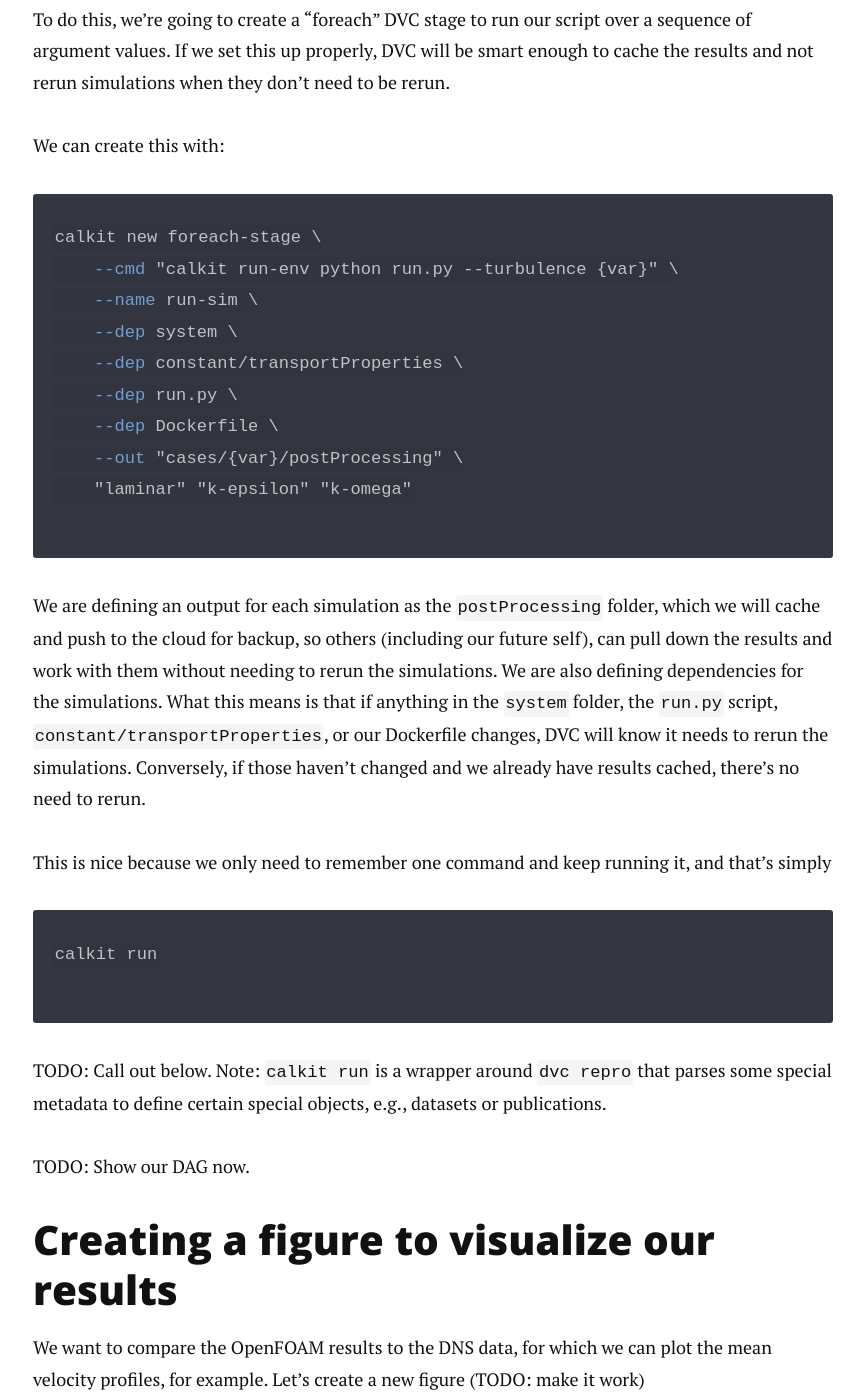
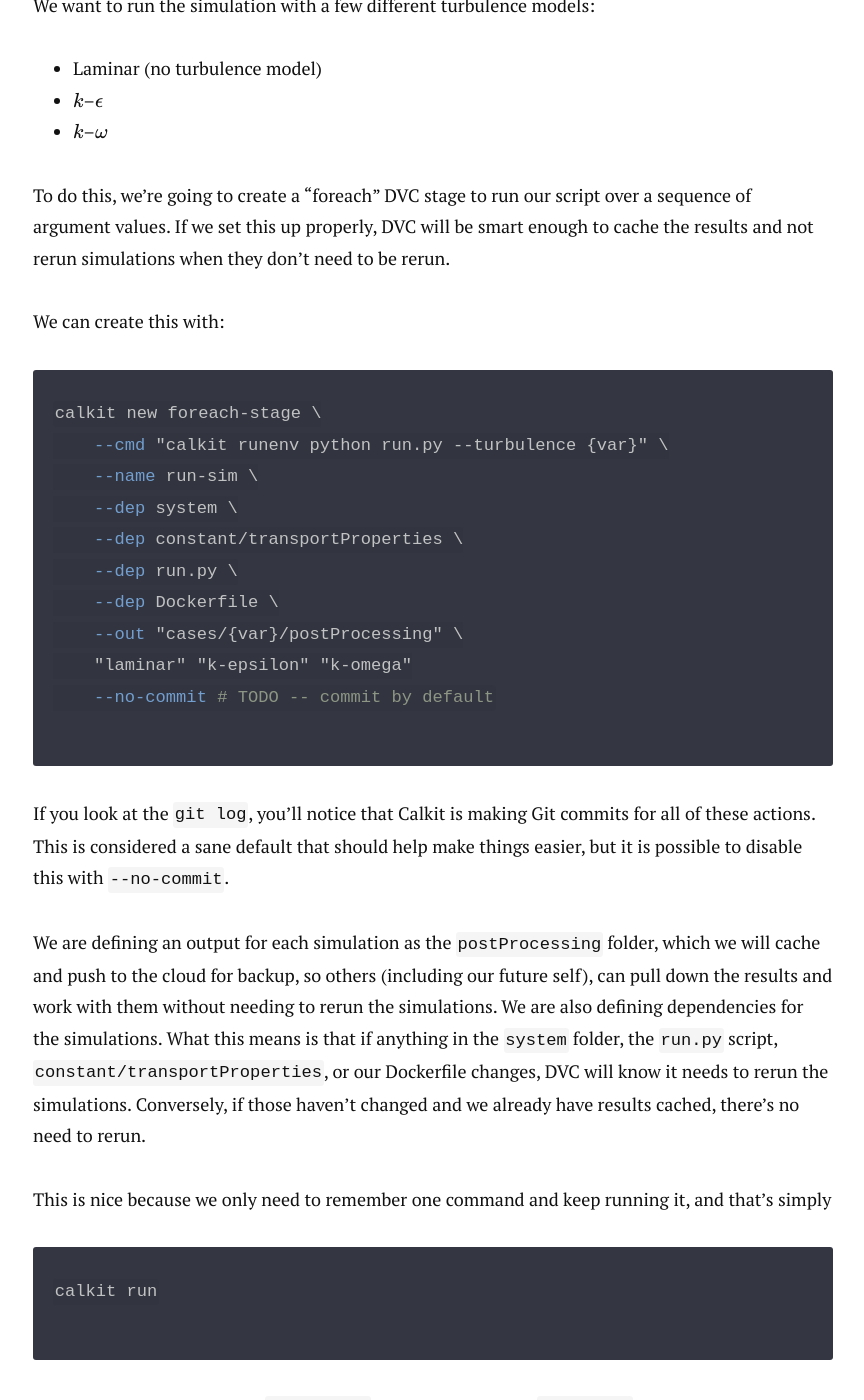
Before and after one commit to petebachant/petebachant.github.io, a Jekyll site: the page built from _posts/2024-10-15-reproducible-openfoam.markdown, in a window 1280 px wide and 1400 px high, scrolled down 5695 px. Shown: the whole window, without its empty margins (207-1071 px from the left). Built offline with Jekyll 4.4.1, drawn with Linux system fonts in a browser that asks for light colours; nearby versions of some CDN libraries; formulas are drawn with MathJax 3; comment, search, counter and statistics services are not loaded; some of the changed text lies outside the part shown.

Commit message:
Update of repro post

````diff
--- a/_posts/2024-10-15-reproducible-openfoam.markdown
+++ b/_posts/2024-10-15-reproducible-openfoam.markdown
@@ -89,7 +89,13 @@
 calkit config check # TODO: build?
 ```
 
-TODO: Maybe we should check upon setting?
+Next we need to setup our project's DVC config to
+authenticate with the Calkit Cloud API.
+To do this, open a terminal in the project directory and execute:
+
+```sh
+calkit config setup-remote
+```
 
 ## Getting some validation data
 
@@ -162,7 +168,7 @@
 Let's check that we can run something in the environment.
 
 ```sh
-calkit run-env -n foam blockMesh -help
+calkit runenv -n foam -- blockMesh -help # TODO: Make possible
 ```
 
 ## Adding the simulation runs to the pipeline
@@ -176,7 +182,7 @@
 We can see the help output of the script with:
 
 ```sh
-calkit run-env python run.py -h
+calkit runenv python run.py -h
 ```
 
 Note that we don't need to specify the environment in which to run the command
@@ -198,7 +204,7 @@
 
 ```sh
 calkit new foreach-stage \
-    --cmd "calkit run-env python run.py --turbulence {var}" \
+    --cmd "calkit runenv python run.py --turbulence {var}" \
     --name run-sim \
     --dep system \
     --dep constant/transportProperties \
@@ -206,7 +212,13 @@
     --dep Dockerfile \
     --out "cases/{var}/postProcessing" \
     "laminar" "k-epsilon" "k-omega"
+    --no-commit # TODO -- commit by default
 ```
+
+If you look at the `git log`, you'll notice that Calkit is making Git
+commits for all of these actions.
+This is considered a sane default that should help make things easier,
+but it is possible to disable this with `--no-commit`.
 
 We are defining an output for each simulation as the `postProcessing` folder,
 which we will cache and push to the cloud for backup,
@@ -244,7 +256,7 @@
     figures/mean-velocity-profiles.png \
     --title "Mean velocity profiles" \
     --stage plot-mean-velocity-profiles \
-    --cmd "calkit run-env python scripts/plot-mean-velocity-profiles.py" \
+    --cmd "calkit runenv python scripts/plot-mean-velocity-profiles.py" \
     --dep scripts/plot-mean-velocity-profiles.py \
     --dep data/jhtdb-profiles.h5 \
     --deps-from-stage-outs run-sim
````
